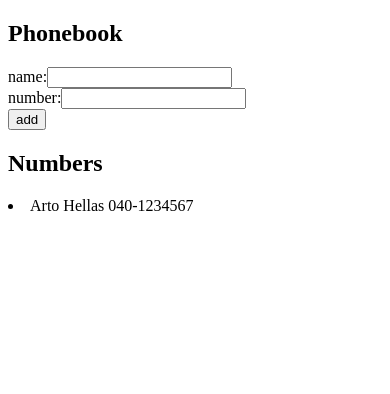
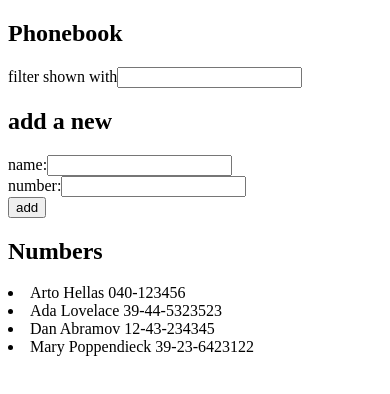
Before and after one commit to mochoteimoso/FullStackOpen, a React (Vite) app in the folder part2/phonebook/: page / in a window 390 px wide. Shown: the top 394 px of the page. Built offline with nearby package versions, Linux system fonts and the light colour scheme.

Commit message:
Phonebook step 4 - add a search field to filter the persons shown

```diff
--- a/part2/phonebook/src/App.jsx
+++ b/part2/phonebook/src/App.jsx
@@ -8,10 +8,14 @@
 
 const App = () => {
   const [persons, setPersons] = useState([
-    { name: 'Arto Hellas', number: '040-1234567'}
+    { name: 'Arto Hellas', number: '040-123456', id: 1 },
+    { name: 'Ada Lovelace', number: '39-44-5323523', id: 2 },
+    { name: 'Dan Abramov', number: '12-43-234345', id: 3 },
+    { name: 'Mary Poppendieck', number: '39-23-6423122', id: 4 }
   ])
   const [newName, setNewName] = useState('')
   const [newNumber, setNewNumber] = useState('')
+  const [filter, setFilter] = useState('')
 
   const addPerson = (event) => {
     event.preventDefault()
@@ -35,19 +39,34 @@
     }
   }
 
+  const personsToShow = persons.filter(person =>
+    person.name.toLowerCase().includes(filter.toLowerCase())
+  )
+
   const handleNameChange = (event) => {
     console.log(event.target.value)
     setNewName(event.target.value)
   }
 
-   const handleNumberChange = (event) => {
+  const handleNumberChange = (event) => {
     console.log(event.target.value)
     setNewNumber(event.target.value)
+  }
+
+  const handleFilterChange = (event) => {
+    console.log(event.target.value)
+    setFilter(event.target.value)
   }
 
   return (
     <div>
       <h2>Phonebook</h2>
+       filter shown with
+          <input
+            value={filter}
+            onChange={handleFilterChange}
+          />
+      <h2>add a new</h2>
       <form onSubmit={addPerson}>
         <div>
           name:
@@ -68,7 +87,7 @@
         </div>
       </form>
       <h2>Numbers</h2>
-        {persons.map(person =>
+        {personsToShow.map(person =>
             <Person key={person.name} name={person.name} number={person.number}/>
         )}
     </div>
```
